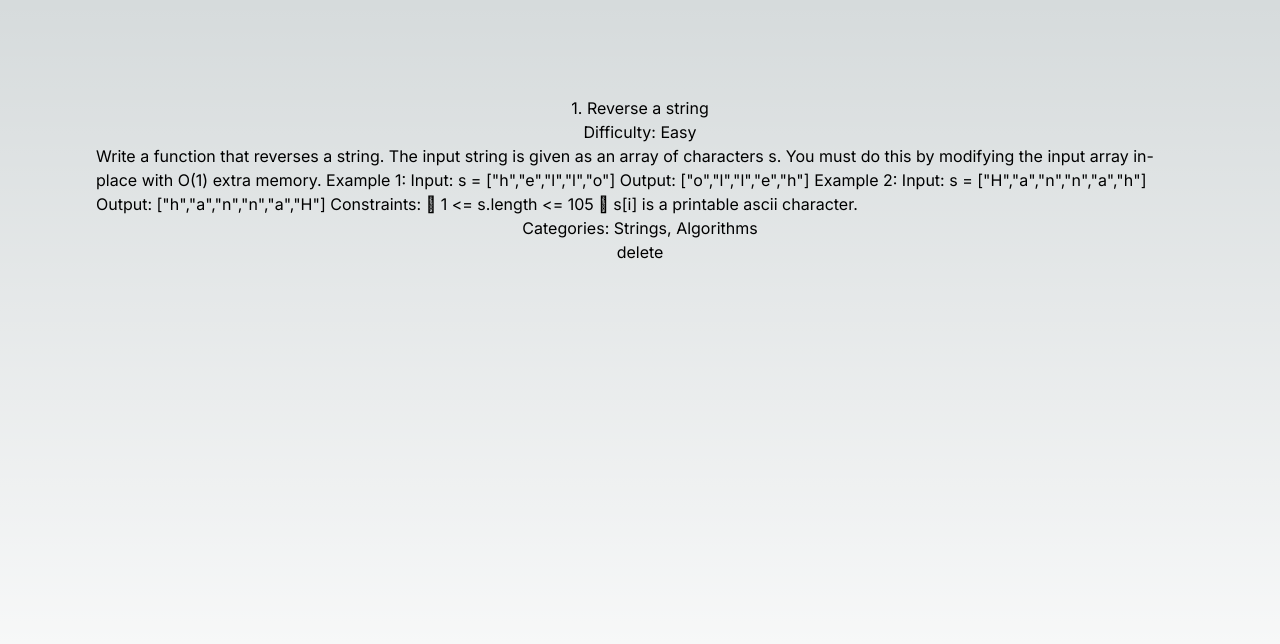
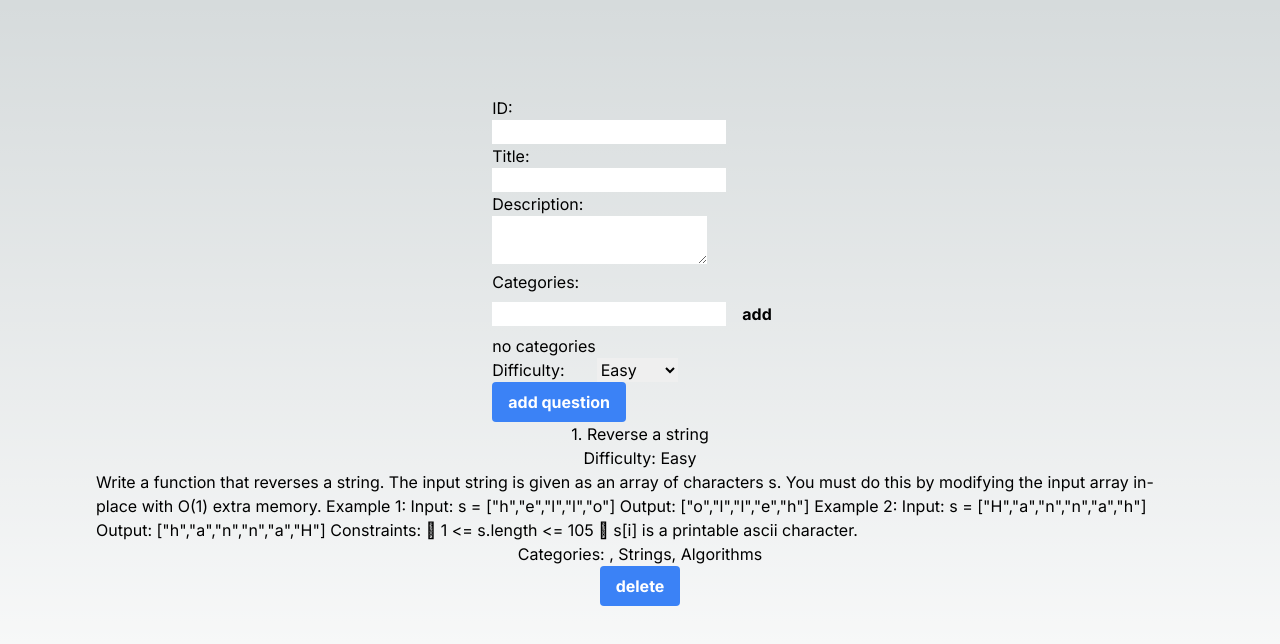
Before and after one commit to CS3219-AY2324S1/ay2324s1-course-assessment-g55, a Next.js app in the folder frontend/: page /questions in a window 1280 px wide. Shown: the top 644 px of the page. Built offline with nearby package versions, Linux system fonts and the light colour scheme.

Commit message:
feat: able to add questions

```diff
--- a/frontend/src/app/globals.css
+++ b/frontend/src/app/globals.css
@@ -25,3 +25,13 @@ body {
     )
     rgb(var(--background-start-rgb));
 }
+
+.btn {
+  @apply font-bold py-2 px-4 rounded;
+}
+.btn-blue {
+  @apply bg-blue-500 text-white;
+}
+.btn-blue:hover {
+  @apply bg-blue-700;
+}
--- a/frontend/src/app/questions/page.tsx
+++ b/frontend/src/app/questions/page.tsx
@@ -8,6 +8,7 @@ export default function QuestionsPage() {
   const [questions, setQuestions] = useState(initialQuestions);
   const toReturn = questions.map((question, idx) => QuestionItem({ idx, question, setQuestions }));
   return (<main className="flex min-h-screen flex-col items-center p-24">
+    <QuestionForm questions={questions} setQuestions={setQuestions} />
     {toReturn}
   </main>);
 }
@@ -23,7 +24,88 @@ function QuestionItem(props: {
     <div>{question.id}. {question.title} </div>
     <div>Difficulty: {question.complexity}</div>
     <div>{question.description}</div>
-    <div>Categories: {question.categories.reduce((acc, c) => acc + ", " + c)} </div>
-    <button type="button" onClick={() => setQuestions(deleteFromArray(questions, idx))}>delete</button>
+    <div>Categories: {question.categories.reduce((acc, c) => acc + ", " + c, "")} </div>
+    <button className="btn btn-blue" type="button" onClick={() => setQuestions(deleteFromArray(questions, idx))}>delete</button>
   </>;
 }
+function QuestionForm(props: {
+  questions: Question[];
+  setQuestions: Dispatch<SetStateAction<Question[]>>;
+}
+) {
+  const tmp: Question = {
+    id: "",
+    title: "",
+    description: "",
+    categories: [],
+    complexity: "",
+  }
+  const { questions, setQuestions } = props;
+  const [question, setQuestion] = useState(tmp);
+  const [category, setCategory] = useState("");
+  const addCategory = () => {
+    setQuestion({ ...question, categories: [...question.categories, category] });
+    setCategory("");
+  };
+  const changeCategories = (idx: number) => {
+    const newCategories = deleteFromArray(question.categories, idx);
+    setQuestion({ ...question, categories: newCategories });
+  }
+  const addQuestion = () => {
+    if (question.id == "" || question.title == "" ||
+      question.description == "" || question.complexity == "") {
+      return;
+    }
+    setQuestions([...questions, question])
+    setQuestion(tmp);
+  };
+  return <div>
+    <div>
+      <div>ID: </div>
+      <input type="number" name="id" value={question.id} onChange={e => setQuestion({ ...question, id: e.currentTarget.value })} />
+    </div>
+    <div>
+      <div >Title: </div>
+      <input name="title" value={question.title} onChange={e => setQuestion({ ...question, title: e.currentTarget.value })} />
+    </div>
+    <div>
+      <div >Description: </div>
+      <textarea name="description" value={question.description} onChange={e => setQuestion({ ...question, description: e.currentTarget.value })} />
+    </div>
+    <div>
+      <div >Categories: </div>
+      <input name="categories" value={category} onChange={e => setCategory(e.currentTarget.value)} />
+      <button className="btn" onClick={addCategory}>add</button>
+      {
+        question.categories.length == 0 ? <div>no categories</div> :
+          <div className="flex">{question.categories.map((name, idx) =>
+            CategoryLabel({ idx, name, changeCategories }))}
+          </div>
+      }
+    </div>
+    <div className="flex">
+      <div style={{ marginRight: "2rem" }}>Difficulty: </div>
+      <select name="complexity" onChange={e => setQuestion({ ...question, complexity: e.currentTarget.value })}>
+        <option value="Easy">Easy</option>
+        <option value="Medium">Medium</option>
+        <option value="Hard">Hard</option>
+      </select>
+    </div>
+    <div>
+      <button className="btn btn-blue" onClick={addQuestion}>add question</button>
+    </div>
+  </div>;
+}
+
+function CategoryLabel(props: {
+  idx: number;
+  name: string;
+  changeCategories: (idx: number) => void;
+}
+) {
+  const { idx, name, changeCategories } = props;
+  return <div className="flex" style={{ border: "1px solid black", marginRight: "5px" }}>
+    <div style={{ marginRight: "2px" }}>{name}</div>
+    <button type="button" className="btn-blue" onClick={() => changeCategories(idx)}> x</button>
+  </div >
+}
--- a/frontend/src/data/question.ts
+++ b/frontend/src/data/question.ts
@@ -1,5 +1,5 @@
 export interface Question {
-  id: number;
+  id: string;
   title: string;
   description: string;
   categories: Array<string>;
@@ -8,7 +8,7 @@ export interface Question {
 
 export const questions: Array<Question> = [
   {
-    id: 1,
+    id: "1",
     title: "Reverse a string",
     description: `Write a function that reverses a string. The input string is given as an array
 
```
